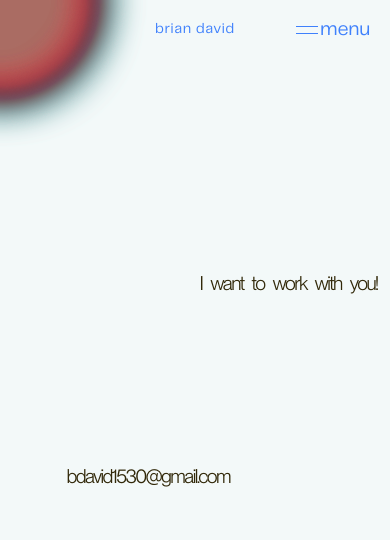
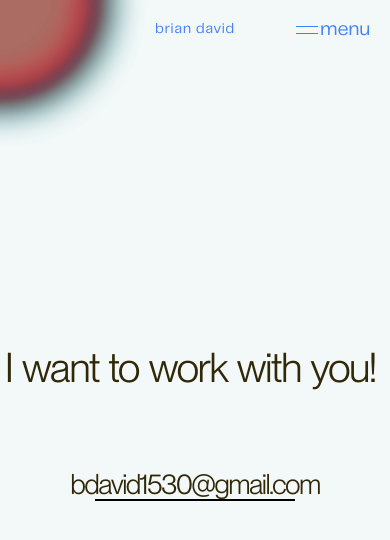
Before and after one commit to brian-david4/brian-portfolio-website, a React (Vite) app in the folder portfolio-website/: page /contact in a window 390 px wide. Shown: the top 540 px of the page. Built offline with nearby package versions, Linux system fonts and the light colour scheme.

Commit message:
Contact Text made responsive

```diff
--- a/portfolio-website/src/pages/Contact/contact.module.css
+++ b/portfolio-website/src/pages/Contact/contact.module.css
@@ -21,6 +21,7 @@
   flex-direction: column;
   align-items: center;
   justify-content: center;
+  transition: all 500ms cubic-bezier(0.075, 0.82, 0.165, 1);
 }
 .text1Wrapper {
   width: 45vw;
@@ -34,7 +35,7 @@
 }
 .word {
   display: inline-block;
-  margin-right: 0.5rem;
+  margin-right: 0.6rem;
 }
 .textInner {
   font-size: 5vw;
@@ -68,3 +69,29 @@
 .email:hover {
   transform: scale(1.05);
 }
+
+@media (max-width: 924px) {
+  .text2Wrapper {
+    bottom: 20vh;
+  }
+  .text1Wrapper {
+    left: 0px;
+    bottom: 0px;
+  }
+  .text2Wrapper {
+    top: 0px;
+    right: 0px;
+  }
+  .text1Wrapper > .textInner {
+    font-size: 10.5vw;
+  }
+  .text2Wrapper > .textInner {
+    font-size: 7.2vw;
+  }
+  .textFlex {
+    gap: 9vh;
+  }
+  .email::after {
+    transform: scaleX(1);
+  }
+}
```
